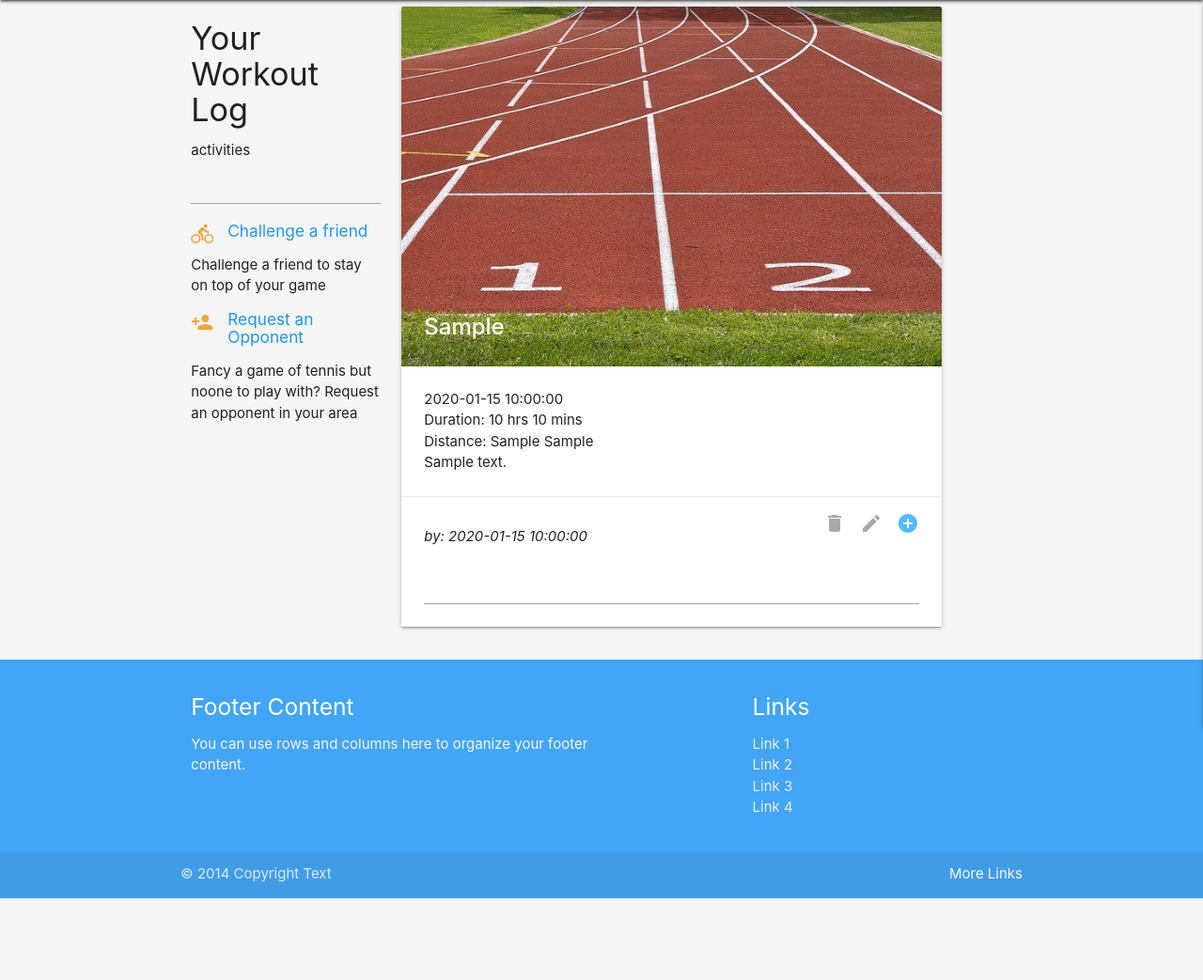
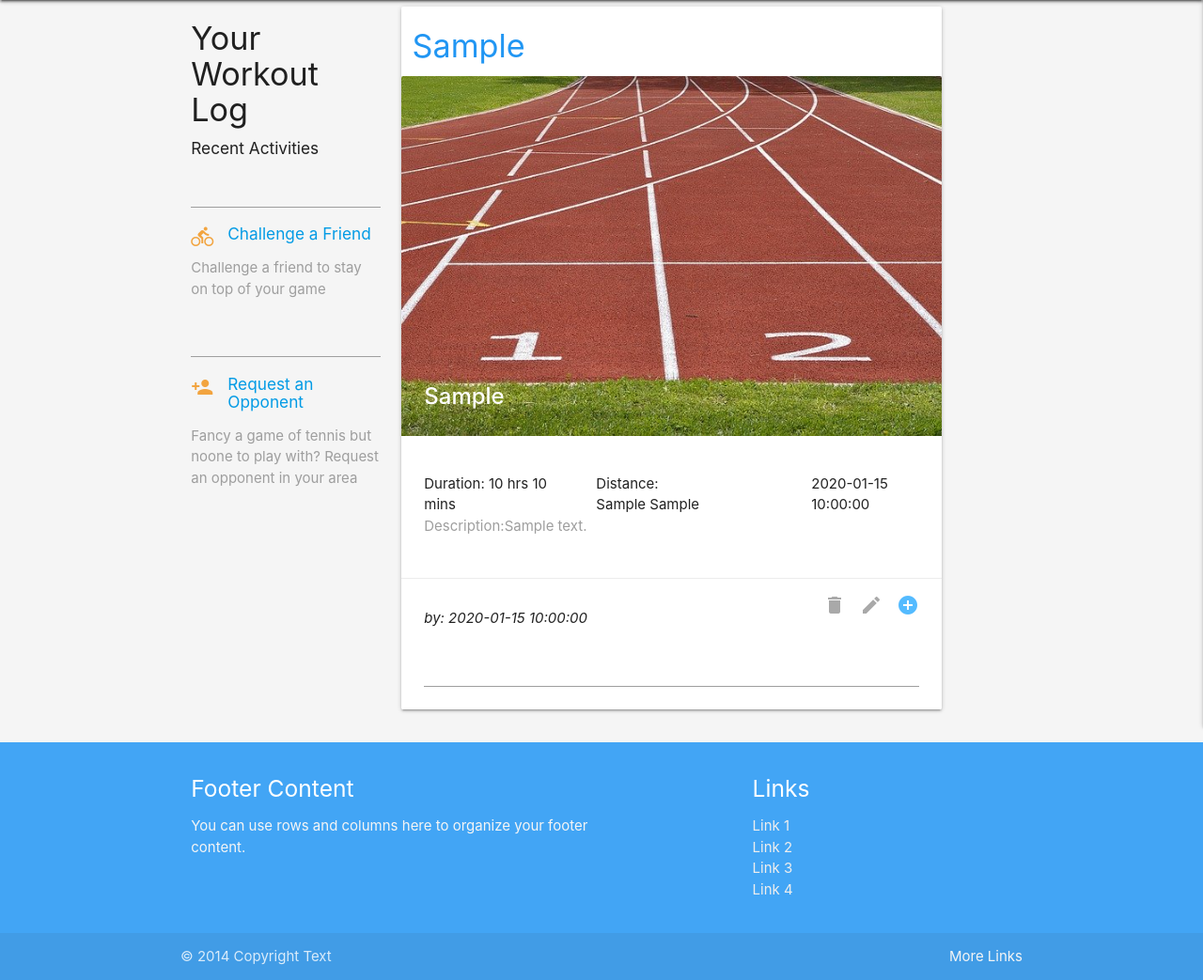
Before and after one commit to Code-Institute-Submissions/Fitness-tracker-MS3, a Flask app: page / in a window 1280 px wide. Shown: the part 87-1130 px from the top of the page at 94% size. Before the commit the page ends 1043 px from the top, so only its background shows below. Run offline with Flask 2, Linux system fonts and the light colour scheme; a database or web service that is not in the repository returns one stand-in record (values such as "Sample title"); some libraries are stand-ins or nearby versions.

Commit message:
styling added to cards

```diff
--- a/templates/dashboard.html
+++ b/templates/dashboard.html
@@ -4,12 +4,15 @@
 <div class="row">
     <div class="col s3">
         <h4>Your Workout Log</h4>
-        <h7>activities</h7>
+        <h6>Recent Activities</h6>
         <input>
-        <h6 class="blue-text"><a href="#"><i class="material-icons center-align left " style="color: rgba(241, 152, 36, 0.87); ">directions_bike</i></a>Challenge a friend</h6>
-        <p>Challenge a friend to stay on top of your game</p>
-        <h6 class="blue-text"><a href="# "><i class="material-icons center-align left " style="color: rgba(241, 152, 36, 0.87); ">person_add</i></a>Request an Opponent</h6>
-        <p>Fancy a game of tennis but noone to play with? Request an opponent in your area</p>
+        <h6 class="blue-text"><i class="material-icons center-align left " style="color: rgba(241, 152, 36, 0.87); ">directions_bike</i>
+            <a href="{{ url_for('challenge') }}">Challenge a Friend</a></h6>
+        <p class="grey-text">Challenge a friend to stay on top of your game</p>
+        <input>
+        <h6 class="blue-text"><i class="material-icons center-align left " style="color: rgba(241, 152, 36, 0.87); ">person_add</i>
+            <a href="{{ url_for('request_opponant') }}">Request an Opponent</a></h6>
+        <p class="grey-text">Fancy a game of tennis but noone to play with? Request an opponent in your area</p>
     </div>
 
     <!-- workout cards -->
@@ -17,19 +20,24 @@
     <div class="col s8">
         {% for workout in workouts %}
         <div class="card">
+            <h4 class="col s6 blue-text">{{ workout.workout_type }}</h4>
             <div class="card-image">
                 <img src="static/images/default_noimage.jpg ">
                 <span class="card-title"><strong>{{ workout.workout_type }}</strong></span>
             </div>
             <div class="card-content">
-                <p>{{ workout.workout_date }}
-                    <br> Duration: {{ workout.workout_duration_h }} hrs {{ workout.workout_duration_m }} mins
-                    <br> Distance: {{ workout.workout_distance }} {{ workout.workout_metric }}
-                    <br> {{ workout.workout_description }}
-                </p>
+                <ul class="row">
+                    <li class="col s12"></li>
+                    <li class="col s3 right">{{ workout.workout_date }}</li>
+                    <li class="col s4"> Duration: {{ workout.workout_duration_h }} hrs {{ workout.workout_duration_m }} mins</li>
+
+                    <li class="col s3"> Distance: {{ workout.workout_distance }} {{ workout.workout_metric }}</li>
+                    <br>
+                    <li class=" col s12 grey-text"> Description:{{ workout.workout_description }}</li>
+                </ul>
             </div>
-            <div class="card-action">
-                <p class="center-align left"><em>by: {{workout.created_by}}</em></p>
+            <div class="card-action ">
+                <p class="center-align left "><em>by: {{workout.created_by}}</em></p>
                 <a href="# "><i class="material-icons center-align right " style="color:rgba(0, 153, 255, 0.671) ">add_circle</i></a>
                 <a href="# "><i class="material-icons center-align right " style="color: darkgray; ">create</i></a>
                 <a href="# "><i class="material-icons center-align right " style="color: darkgray; ">delete</i></a>
```
